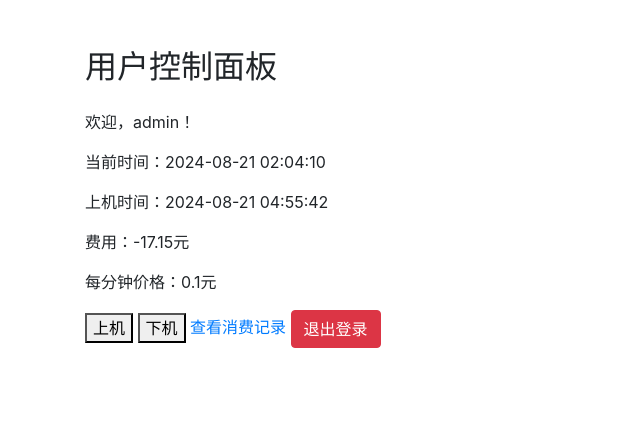
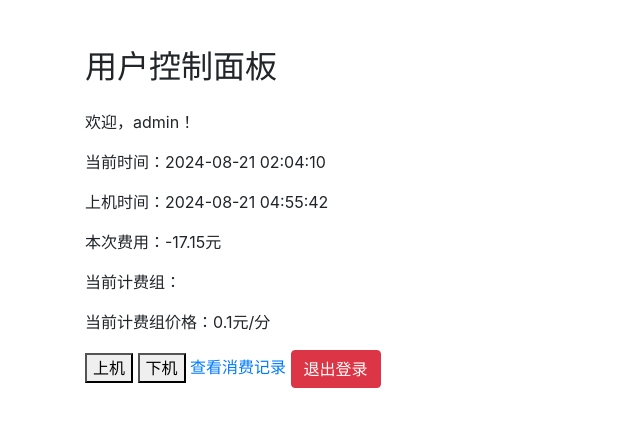
Before and after one commit to Zesuy/cyberbar-charge-system, a Flask app: page /dashboard in a window 1280 px wide. Shown: the top 427 px of the page, without its empty margins (0-640 px from the left). Run offline with Flask 3, Linux system fonts and the light colour scheme; a user stored in the database is signed in; data comes from the database, SQL or seed files in the repository.

Commit message:
完善了计费系统，让用户体验更好

```diff
--- a/app.py
+++ b/app.py
@@ -113,8 +113,13 @@
 
 @app.route('/')
 def index():
-    return render_template('index.html')
-
+    if 'logged_in' in session and session['logged_in']:
+        if session['is_admin']:
+            return redirect(url_for('admin_dashboard'))
+        else:
+            return redirect(url_for('dashboard'))
+    else:
+        return render_template('index.html')
 
 @app.route('/login', methods=['GET', 'POST'])
 def login():
@@ -160,7 +165,7 @@
 
     # 检查 last_login 是否为 None
     if user.last_login is None:
-        last_login_str = "从未登录"
+        last_login_str = "未上机"
     else:
         last_login_str = user.last_login.strftime('%Y-%m-%d %H:%M:%S')
 
@@ -173,7 +178,7 @@
     }
     if not session.get('logged_in'):
         return redirect(url_for('index'))
-    return render_template('dashboard.html', user_data=user_data)
+    return render_template('dashboard.html', user_data=user_data,on_log=user.last_login)
 
 
 @app.route('/billing_history')
--- a/templates/dashboard.html
+++ b/templates/dashboard.html
@@ -14,9 +14,14 @@
 
                 <div id="user-data">
                     <p>当前时间：{{ user_data.time }}</p>
-                    <p>上机时间：{{ user_data.last_login }}</p>
-                    <p>费用：{{ user_data.fee }}元</p>
-                    <p>每分钟价格：{{user_data.fee_per_minute}}元</p>
+                {% if on_log %}
+                    <p>上机时间：{{ user_data.last_login}}</p>
+                    <p>本次费用：{{ user_data.fee }}元</p>
+                {% else %}
+                    <p>当前状态：未上机</p>
+                {% endif %}
+                    <p>当前计费组：</p>
+                    <p>当前计费组价格：{{user_data.fee_per_minute}}元/分</p>
                 </div>
 
 
```
